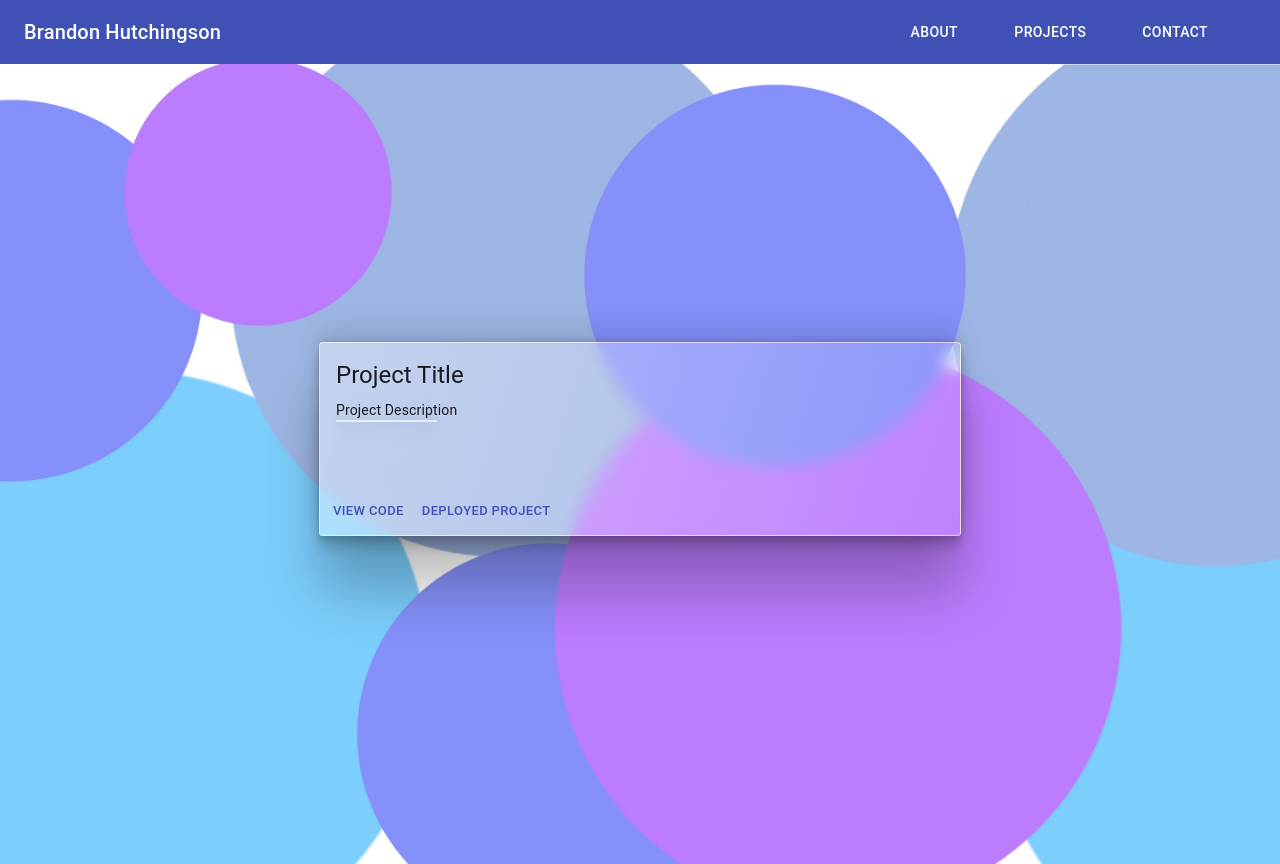
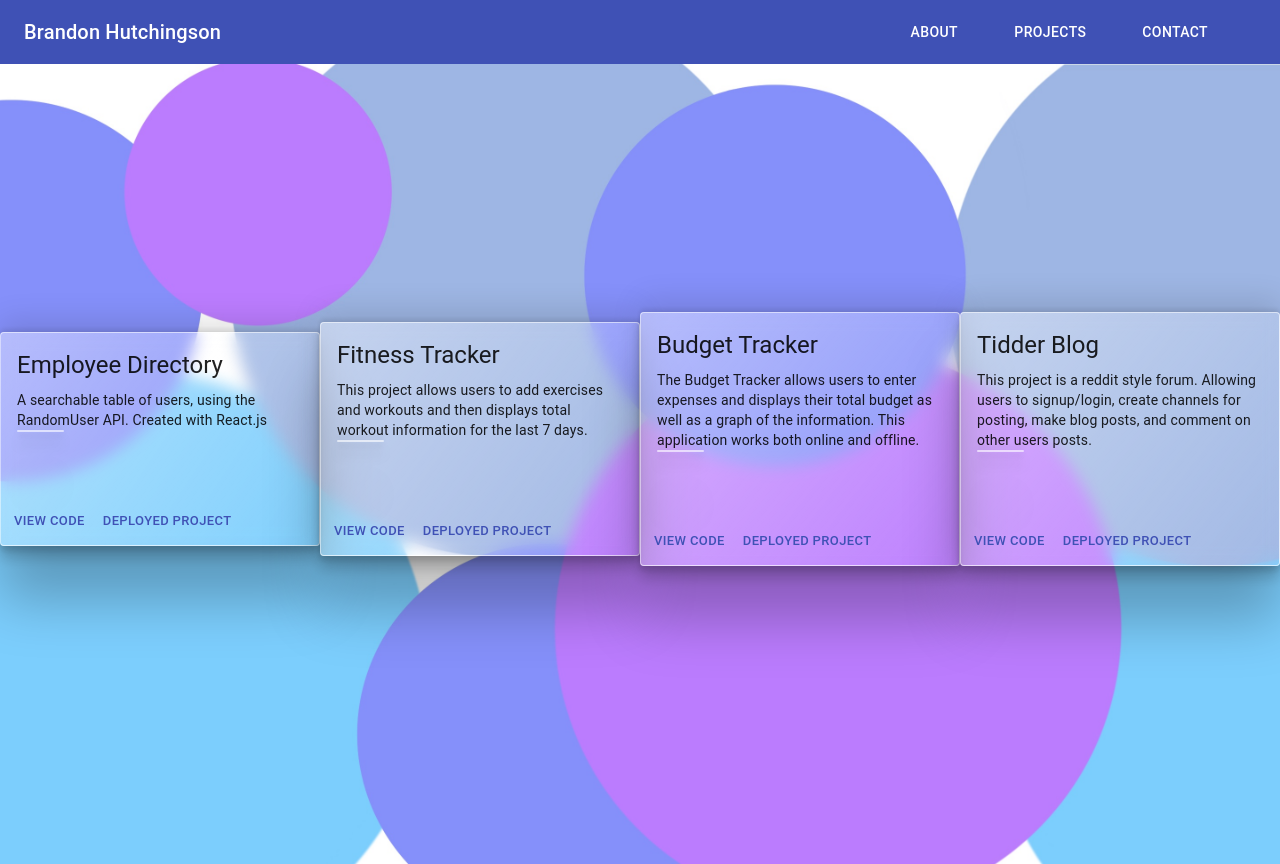
Before and after one commit to bHutchingson/react-portfolio, a React (Create React App) app: page /projects in a window 1280 px wide. Built offline with nearby package versions, Linux system fonts and the light colour scheme.

Commit message:
mapped over projects array to display all project to page

```diff
--- a/src/components/project/Project.js
+++ b/src/components/project/Project.js
@@ -25,10 +25,10 @@ const Project = (props) => {
       <div>
         <CardContent>
           <Typography gutterBottom variant="h5" component="h2">
-            Project Title
+            {props.title}
           </Typography>
           <Typography variant="body2" color="textPrimary" component="p">
-            Project Description
+            {props.desc}
         </Typography>
           <Grid container spacing={1}>
             <Grid className={classes.cardContainer} item xs={4}>
@@ -37,10 +37,10 @@ const Project = (props) => {
           </Grid>
         </CardContent>
         <CardActions>
-          <Button size="small" color="primary">
+          <Button size="small" target="_blank" href={props.code} color="primary">
             View Code
-          </Button>
-          <Button size="small" color="primary">
+            </Button>
+          <Button size="small" target="_blank" href={props.deployed} color="primary">
             Deployed Project
           </Button>
         </CardActions>
--- a/src/pages/projects.js
+++ b/src/pages/projects.js
@@ -3,7 +3,7 @@ import Project from '../components/project/Project';
 
 const projectsArray = [
   {
-    Title: 'Employee Directory',
+    "Title": 'Employee Directory',
     Description: 'A searchable table of users, using the RandomUser API. Created with React.js',
     GitHub: 'https://github.com/bHutchingson/employee-directory',
     Deployed: 'https://bhutchingson.github.io/employee-directory/',
@@ -11,7 +11,9 @@ const projectsArray = [
       'React.js',
       'Axios',
       'Bootstrap'
-    ],
+    ]
+  },
+  {
     Title: 'Fitness Tracker',
     Description: 'This project allows users to add exercises and workouts and then displays total workout information for the last 7 days.',
     GitHub: 'https://github.com/bHutchingson/fitness-tracker',
@@ -20,7 +22,9 @@ const projectsArray = [
       'Express.js',
       'Node.js',
       'MongoDB'
-    ],
+    ]
+  },
+  {
     Title: 'Budget Tracker',
     Description: 'The Budget Tracker allows users to enter expenses and displays their total budget as well as a graph of the information. This application works both online and offline.',
     GitHub: 'https://github.com/bHutchingson/budget-tracker',
@@ -30,7 +34,9 @@ const projectsArray = [
       'Node.js',
       'MongoDB',
       'IndexedDB'
-    ],
+    ]
+  },
+  {
     Title: 'Tidder Blog',
     Description: 'This project is a reddit style forum. Allowing users to signup/login, create channels for posting, make blog posts, and comment on other users posts.',
     GitHub: 'https://github.com/bHutchingson/budget-tracker',
@@ -46,7 +52,11 @@ const projectsArray = [
 
 function Projects() {
   return (
-    <Project />
+    projectsArray.map(project => {
+      return (
+        <Project title={project.Title} desc={project.Description} code={project.GitHub} deployed={project.Deployed}/>
+      )
+    })
   )
 }
 
```
